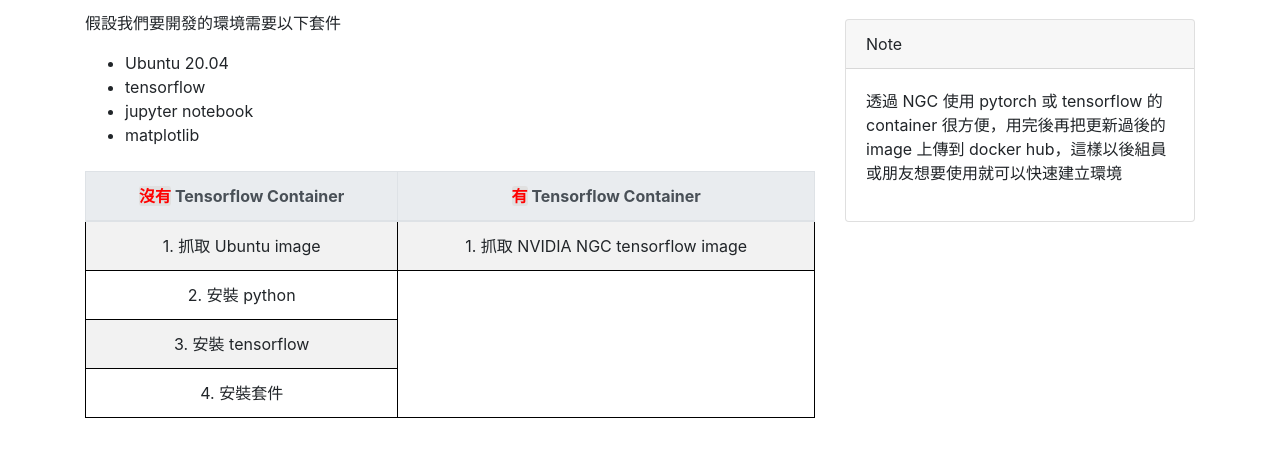
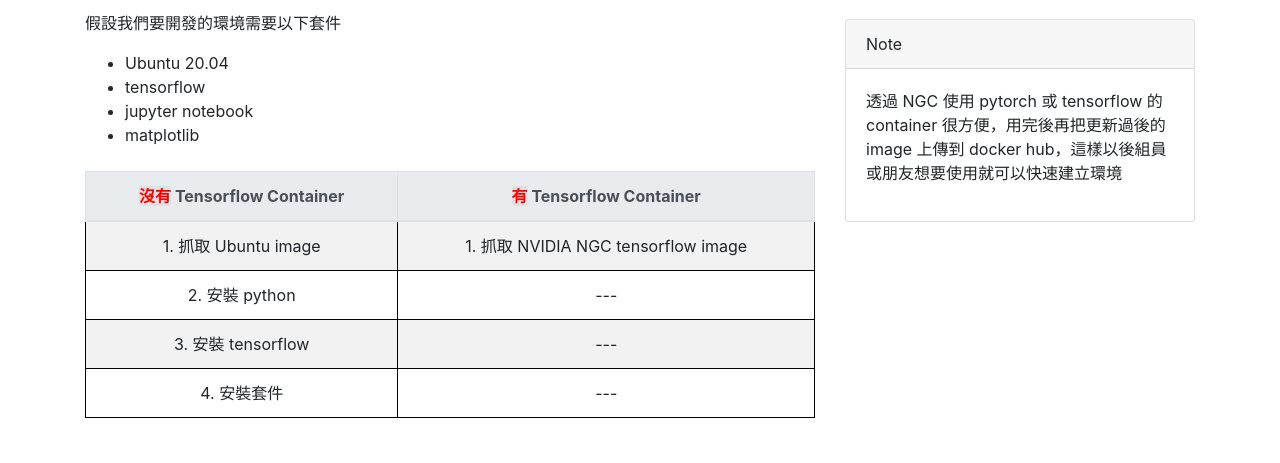
Before and after one commit to allenlin316/allenlin316.github.io, a plain HTML site: page blog/docker-ml.html in a window 1280 px wide. Shown: the part 320-783 px from the top of the page. Drawn offline with nearby package versions, Linux system fonts and the light colour scheme.

Commit message:
modify space notation

```diff
--- a/blog/docker-ml.html
+++ b/blog/docker-ml.html
@@ -84,16 +84,19 @@
                                 <td>
                                     2. 安裝 python
                                 </td>
+                                <td>---</td>
                               </tr>
                               <tr>
                                 <td>
                                     3. 安裝 tensorflow
                                 </td>
+                                <td>---</td>
                               </tr>
                               <tr>
                                 <td>
                                     4. 安裝套件
                                 </td>
+                                <td>---</td>
                               </tr>
                             </tbody>
                           </table>
```
Also changed, not shown: blog/docker.html (+2 -0 lines).
